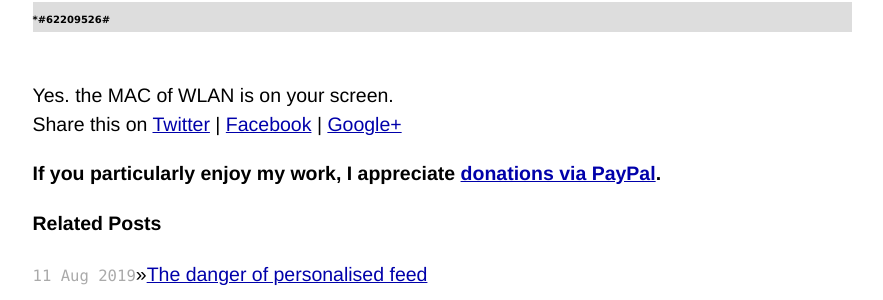
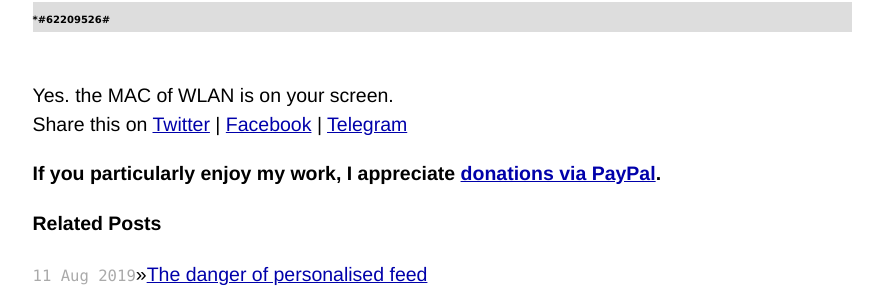
Before and after one commit to revathskumar/blog.revathskumar.com, a Jekyll site: the page built from _posts/2011-04-29-get-mac-address-of-nokia-n97-wlan.html, in a window 1280 px wide. Shown: the part 327-627 px from the top of the page, without its empty margins (198-1081 px from the left). Built offline with Jekyll 4.4.1, drawn with Linux system fonts in a browser that asks for light colours; comment, search, counter and statistics services are not loaded.

Commit message:
replace Google+ share with Telegram instant preview

```diff
--- a/_layouts/post.html
+++ b/_layouts/post.html
@@ -12,8 +12,7 @@ comments: true
 <div class="share">
   Share this on <a href='https://twitter.com/share?url=http://blog.revathskumar.com{{page.url }}&text="{{ page.title }}"+by+@revathskumar' target="_blank" rel="nofollow">Twitter</a> |
   <a href='https://www.facebook.com/sharer/sharer.php?u=http://blog.revathskumar.com{{page.url }}&t="{{ page.title }}"' target="_blank" rel="nofollow">Facebook</a> |
-  <a href='https://plus.google.com/share?url=http://blog.revathskumar.com{{page.url }}&text="{{ page.title }}"' target="_blank" rel="nofollow">Google+</a>
-
+  <a href="https://t.me/share/url?url=https%3A%2F%2Ft.me%2Fiv%3Furl%3Dhttps%253A%252F%252Fblog.revathskumar.com%252F{{page.url}}%26rhash%3Dd039852156f80a" target="_blank" rel="nofollow">Telegram</a>
 </div>
 
 <div class="donation">
```
